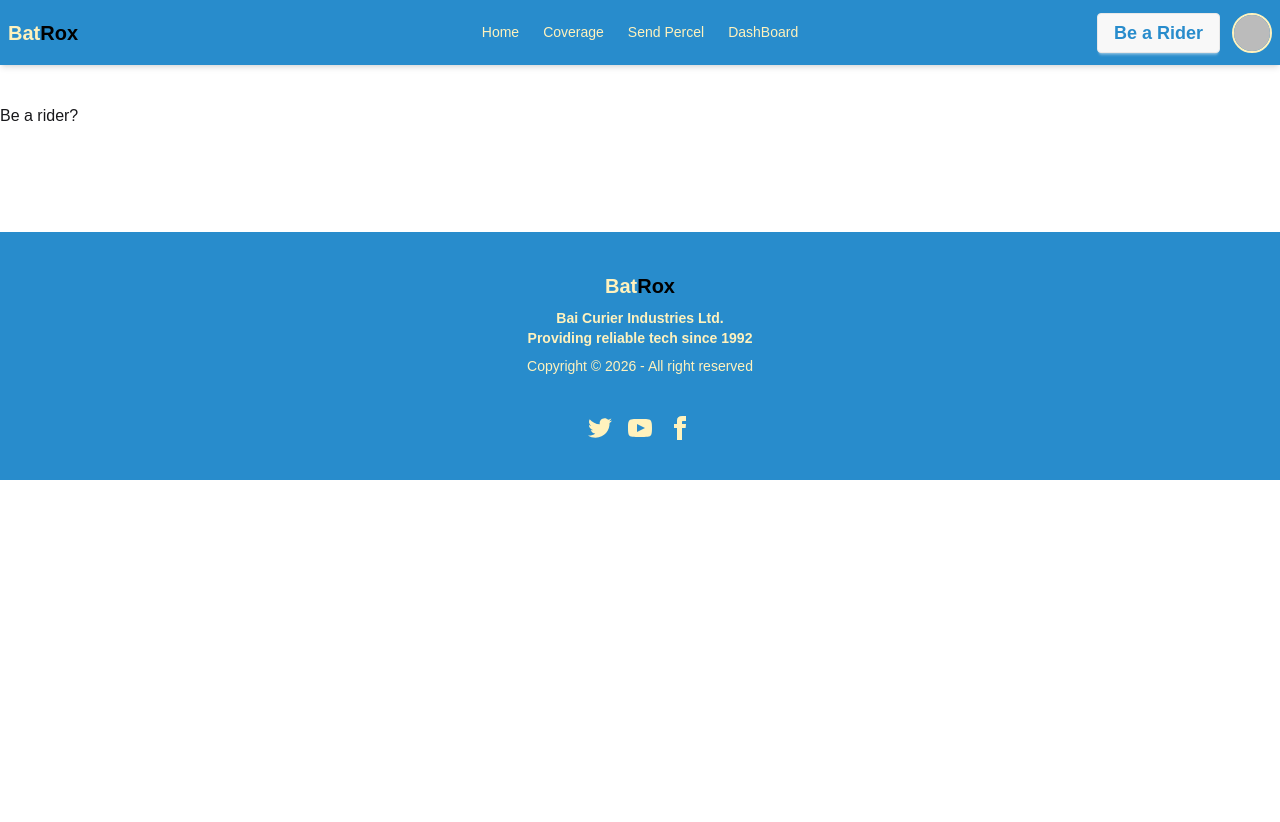
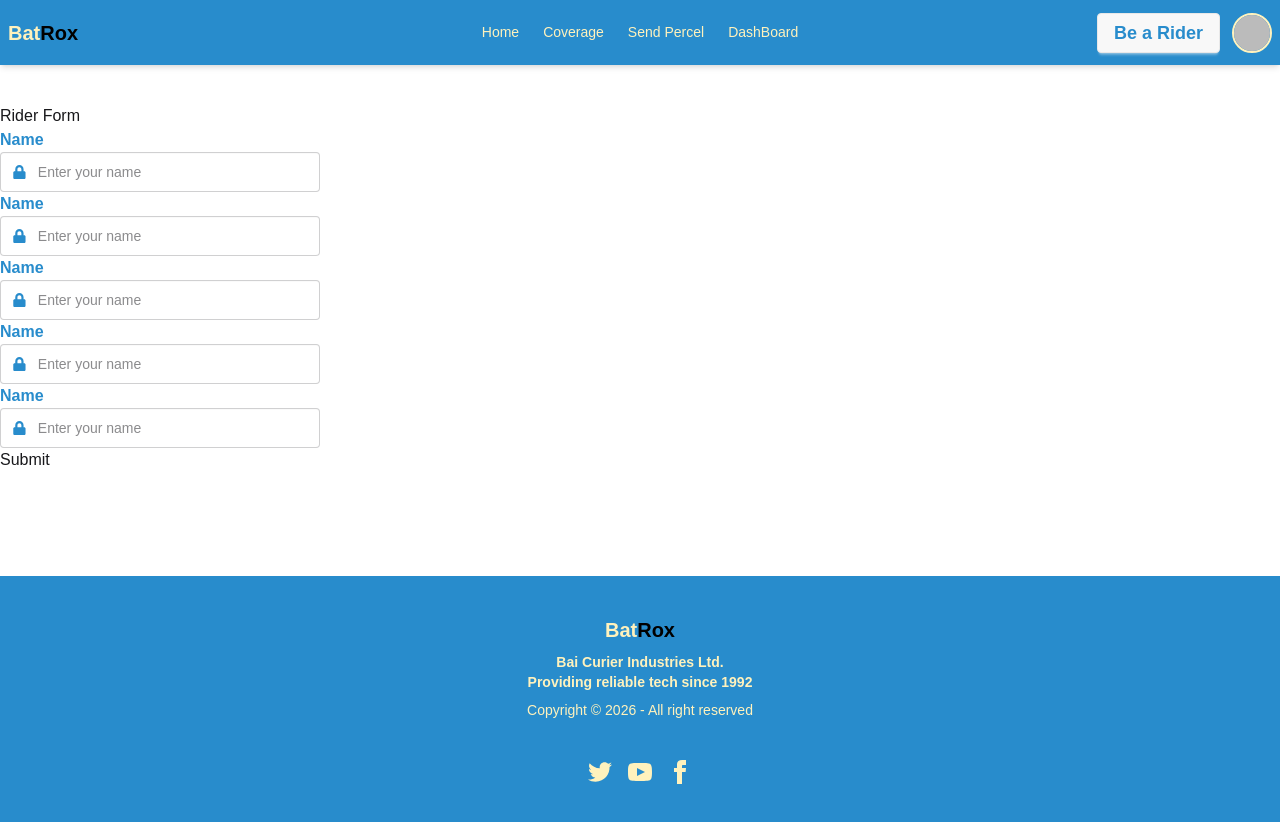
Before and after one commit to RohanR05/batrox-curier, a React (Vite) app: page /beARider in a window 1280 px wide. Before the commit the page ends 800 px from the top, so only its background shows below. Built offline with nearby package versions, Linux system fonts and the light colour scheme; no server answers; sample sign-in values are in the browser's storage.

Commit message:
creating be a rider page form

```diff
--- a/src/Components/Navbar/Navbar.jsx
+++ b/src/Components/Navbar/Navbar.jsx
@@ -8,7 +8,6 @@ import Swal from "sweetalert2";
 const Navbar = () => {
   const { user, logOut } = useAuth();
   const location = useLocation();
-  console.log(user);
 
   const handleLogout = () => {
     logOut()
--- a/src/pages/BeARider/BeARider.jsx
+++ b/src/pages/BeARider/BeARider.jsx
@@ -1,11 +1,122 @@
-import React from 'react'
+import React from "react";
+import { useForm } from "react-hook-form";
+import { FaLock } from "react-icons/fa";
 
 const BeARider = () => {
+  const {
+    handleSubmit,
+    register,
+    formState: { errors },
+  } = useForm();
+
+  const handleRiderForm = (data) => {
+    console.log(data);
+  };
+
   return (
     <div>
-      Be a rider?
+      <h2>Rider Form</h2>
+      <form onSubmit={handleSubmit(handleRiderForm)}>
+        {/* Name */}
+        <div>
+          <label className="label font-semibold text-secondary">Name</label>
+
+          <label className="input input-bordered flex items-center gap-3">
+            <FaLock className="text-secondary" />
+            <input
+              type="text"
+              className="grow"
+              placeholder="Enter your name"
+              {...register("name", {
+                required: "Name is required",
+              })}
+            />
+          </label>
+
+          {errors.name && (
+            <p className="text-error text-sm mt-1">{errors.name.message}</p>
+          )}
+        </div>
+        <div>
+          <label className="label font-semibold text-secondary">Name</label>
+
+          <label className="input input-bordered flex items-center gap-3">
+            <FaLock className="text-secondary" />
+            <input
+              type="text"
+              className="grow"
+              placeholder="Enter your name"
+              {...register("name", {
+                required: "Name is required",
+              })}
+            />
+          </label>
+
+          {errors.name && (
+            <p className="text-error text-sm mt-1">{errors.name.message}</p>
+          )}
+        </div>
+        <div>
+          <label className="label font-semibold text-secondary">Name</label>
+
+          <label className="input input-bordered flex items-center gap-3">
+            <FaLock className="text-secondary" />
+            <input
+              type="text"
+              className="grow"
+              placeholder="Enter your name"
+              {...register("name", {
+                required: "Name is required",
+              })}
+            />
+          </label>
+
+          {errors.name && (
+            <p className="text-error text-sm mt-1">{errors.name.message}</p>
+          )}
+        </div>
+        <div>
+          <label className="label font-semibold text-secondary">Name</label>
+
+          <label className="input input-bordered flex items-center gap-3">
+            <FaLock className="text-secondary" />
+            <input
+              type="text"
+              className="grow"
+              placeholder="Enter your name"
+              {...register("name", {
+                required: "Name is required",
+              })}
+            />
+          </label>
+
+          {errors.name && (
+            <p className="text-error text-sm mt-1">{errors.name.message}</p>
+          )}
+        </div>
+        <div>
+          <label className="label font-semibold text-secondary">Name</label>
+
+          <label className="input input-bordered flex items-center gap-3">
+            <FaLock className="text-secondary" />
+            <input
+              type="text"
+              className="grow"
+              placeholder="Enter your name"
+              {...register("name", {
+                required: "Name is required",
+              })}
+            />
+          </label>
+
+          {errors.name && (
+            <p className="text-error text-sm mt-1">{errors.name.message}</p>
+          )}
+        </div>
+        <input type="submit" />
+      </form>
     </div>
-  )
-}
+  );
+};
 
-export default BeARider
+export default BeARider;
```
